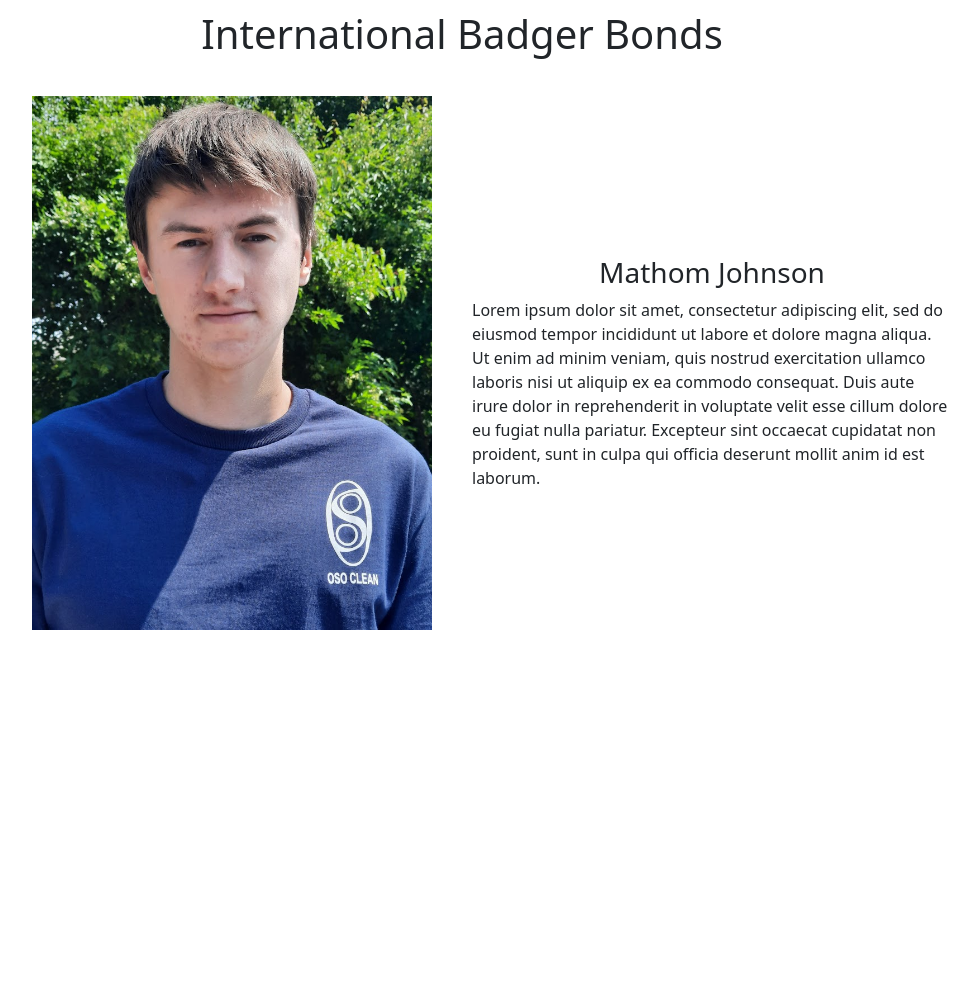
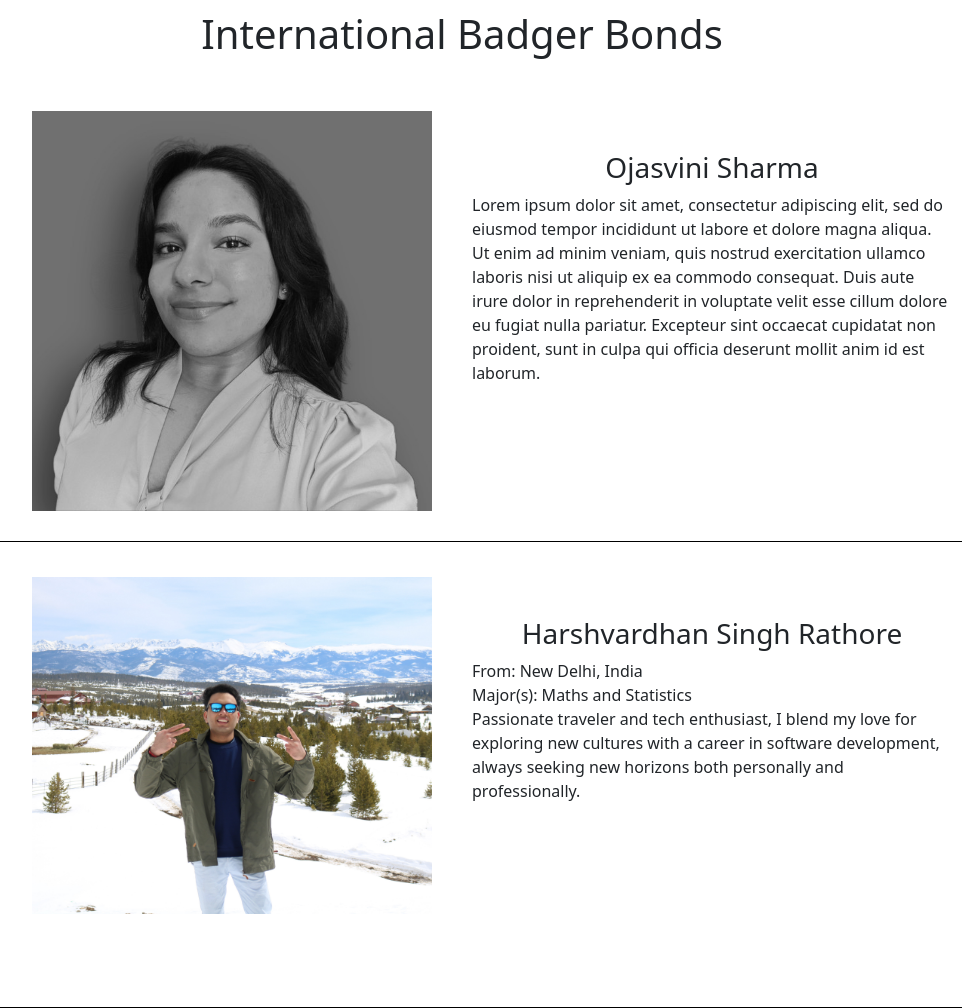
Before and after one commit to MathomJohnson/IBB_Website, a Django app: page / in a window 1280 px wide. Shown: the part 110-1118 px from the top of the page, without its empty margins (178-1156 px from the left). Before the commit the page ends 740 px from the top, so only its background shows below. Run offline with Django 5.2, Linux system fonts and the light colour scheme.

Commit message:
homepage styling

```diff
--- a/home/static/home/css/mystyle.css
+++ b/home/static/home/css/mystyle.css
@@ -53,7 +53,7 @@
 .wrapper {
     width:100%
 }
-#img-mathom {
+.img-mathom {
     margin-top:20px;
     width: 85%;
     display: inline-block;
@@ -70,10 +70,10 @@
     display: block;
     padding: 10px 0px 10px;
 }
-#mathom-bio {
+.mathom-bio {
     padding: 0px 10px 5px 10px;
 }
-#mathom-bio h3 {
+.mathom-bio h3 {
     text-align: center;
 }
 
@@ -95,15 +95,20 @@
     .wrapper {
         width:1000px;
     }
-    #img-mathom {
+    .img-mathom {
         margin-left: 70px;
         width: 40%;
         float: left;
     }
-    #mathom-bio {
+    .mathom-bio {
         margin-left: 10px;
-        margin-top: 180px;
+        margin-top: 60px;
         width: 50%;
         float: right;
     }
+    .mentor {
+        padding-top: 15px;
+        padding-bottom: 450px;
+        border-bottom: 1px solid black;
+    }
 }
--- a/home/templates/home/home.html
+++ b/home/templates/home/home.html
@@ -7,12 +7,23 @@
         <div class="wrapper">
             <h1 id="name-header">International Badger Bonds</h1>
 
-            <div class="img-container">
-                <img id="img-mathom" src="{% static 'home/images/mathom.jpg' %}" alt="Mathom Johnson">
+            <div class="mentor">
+                <div class="img-container">
+                    <img class="img-mathom" src="{% static 'home/images/oj.jpg' %}" alt="Ojasvini Sharma">
+                </div>
+                <div class="mathom-bio">
+                    <h3>Ojasvini Sharma</h3>
+                    <p>Lorem ipsum dolor sit amet, consectetur adipiscing elit, sed do eiusmod tempor incididunt ut labore et dolore magna aliqua. Ut enim ad minim veniam, quis nostrud exercitation ullamco laboris nisi ut aliquip ex ea commodo consequat. Duis aute irure dolor in reprehenderit in voluptate velit esse cillum dolore eu fugiat nulla pariatur. Excepteur sint occaecat cupidatat non proident, sunt in culpa qui officia deserunt mollit anim id est laborum.</p>
+                </div>
             </div>
-            <div id="mathom-bio">
-                <h3>Mathom Johnson</h3>
-                <p>Lorem ipsum dolor sit amet, consectetur adipiscing elit, sed do eiusmod tempor incididunt ut labore et dolore magna aliqua. Ut enim ad minim veniam, quis nostrud exercitation ullamco laboris nisi ut aliquip ex ea commodo consequat. Duis aute irure dolor in reprehenderit in voluptate velit esse cillum dolore eu fugiat nulla pariatur. Excepteur sint occaecat cupidatat non proident, sunt in culpa qui officia deserunt mollit anim id est laborum.</p>
+            <div class="mentor">
+                <div class="img-container">
+                    <img class="img-mathom" src="{% static 'home/images/HVSR.jpg' %}" alt="Harshvardhan Singh Rathore">
+                </div>
+                <div class="mathom-bio">
+                    <h3>Harshvardhan Singh Rathore</h3>
+                    <p>From:  New Delhi, India<br>Major(s): Maths and Statistics<br>Passionate traveler and tech enthusiast, I blend my love for exploring new cultures with a career in software development, always seeking new horizons both personally and professionally.</p>
+                </div>
             </div>
 
         </div>
```
Also changed, not shown: IBB_Website/settings.py (+3 -4 lines), appointments/views.py (+5 -5 lines), db.sqlite3, home/static/home/images/HVSR.jpg (added), home/static/home/images/oj.jpg (added).
